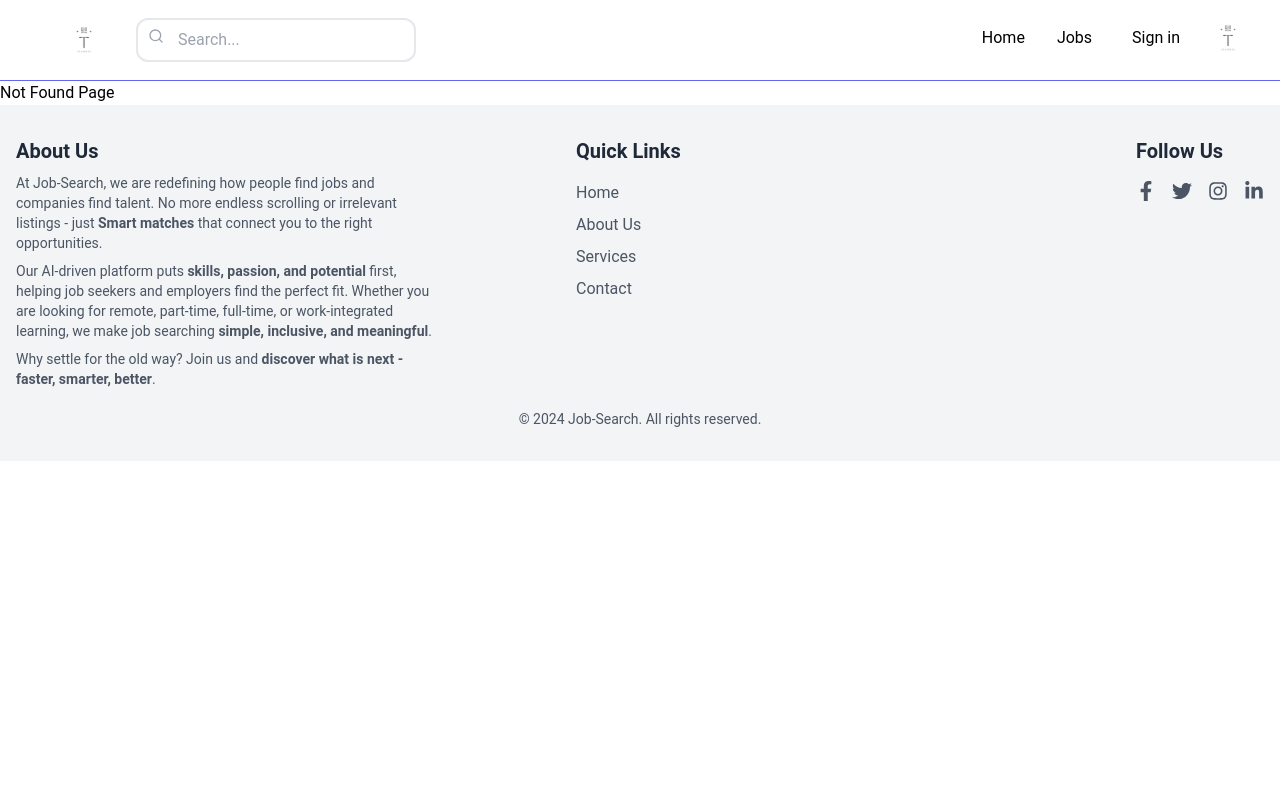
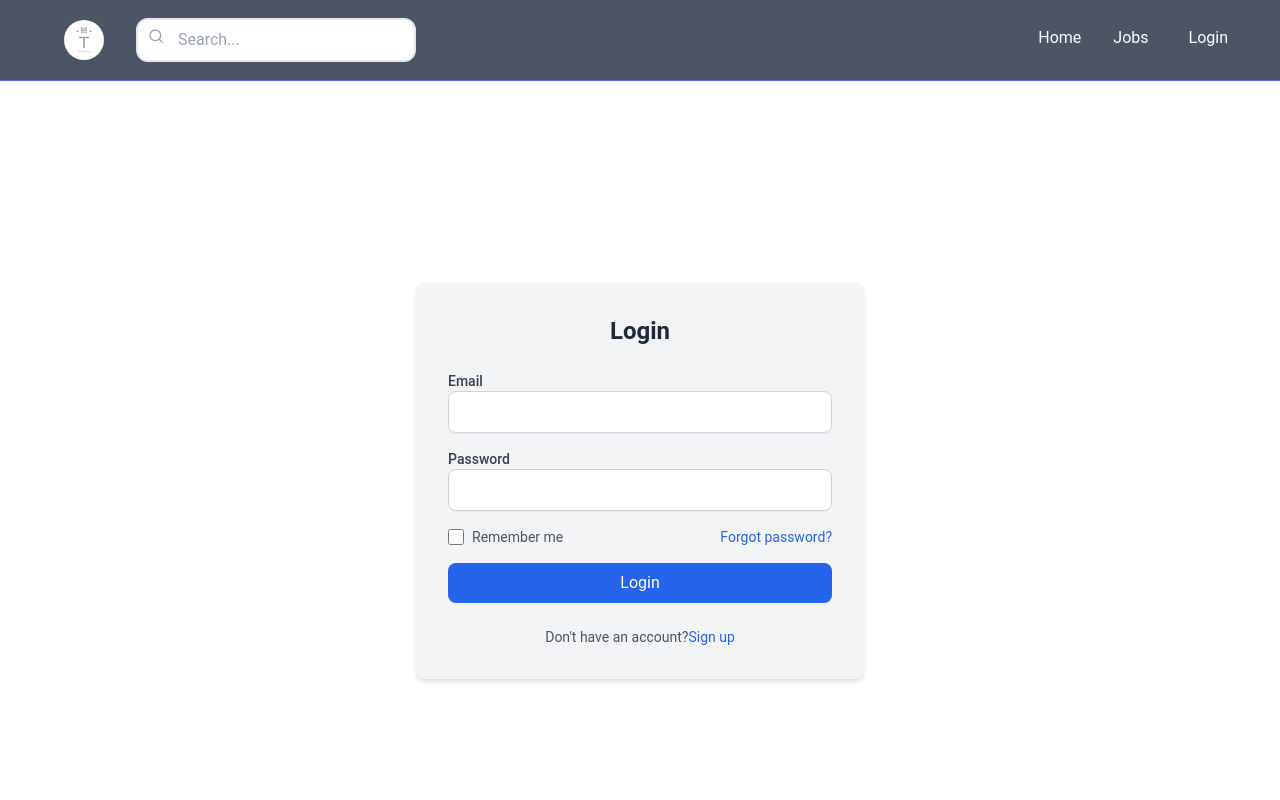
Before and after one commit to ThusTech/Job-Search, a React (Vite) app in the folder frontend/: page /login in a window 1280 px wide. Shown: the top 800 px of the page. Built offline with nearby package versions, Linux system fonts and the light colour scheme.

Commit message:
added frontend login page

```diff
--- a/frontend/src/App.jsx
+++ b/frontend/src/App.jsx
@@ -1,6 +1,7 @@
 import HomePage from './pages/HomePage'
 import JobsPage from './pages/JobsPage'
 import JobPage from './pages/JobPage'
+import LoginPage from './pages/LoginPage'
 import NotFoundPage from './pages/NotFoundPage'
 import MainLayout from './layouts/MainLayout'
 
@@ -17,6 +18,7 @@ const router = createBrowserRouter(
       <Route index element={<HomePage/>}/>
       <Route path='/jobs' element={<JobsPage/>}/>
       <Route path='/jobs/:jobId' element={<JobPage/>}/>
+      <Route path='/login' element={<LoginPage/>}/>
       <Route path="*" element={<NotFoundPage/>}/>
     </Route>
   )
--- /dev/null
+++ b/frontend/src/components/LoginForm.jsx
@@ -0,0 +1,72 @@
+import {Link} from 'react-router-dom'
+import { useState } from 'react'
+
+export default function LoginForm(){
+    const [email, setEmail] = useState('');
+    const [password, setPassword] = useState('');
+
+    const handleSubmit = async(event) =>{
+        event.preventDefault();
+
+        try{
+            await loginService(email, password);
+            alert('login successful');
+        }catch (err){
+            alert('login failed')
+        }
+    }
+
+
+    return (
+        <div className="flex items-center justify-center min-h-screen">
+            <div className="w-full max-w-md p-8 space-y-6 bg-gray-100 rounded-lg shadow-md">
+                <h2 className="text-2xl font-bold text-center text-gray-800">Login</h2>
+                <form className="space-y-4" onSubmit={handleSubmit}>
+                    <div>
+                        <label for="email" className="block text-sm font-medium text-gray-700">Email</label>
+                        <input
+                        id="email"
+                        type="email"
+                        value={email}
+                        onChange={(event)=> setEmail(event.target.value)}
+                        required
+                        className="w-full px-3 py-2 border border-gray-300 rounded-lg shadow-sm focus:outline-none focus:ring focus:ring-blue-500 focus:border-blue-500"
+                        />
+                    </div>
+                    <div>
+                        <label for="password" className="block text-sm font-medium text-gray-700">Password</label>
+                        <input
+                        id="password"
+                        type="password"
+                        value={password}
+                        onChange={(event)=> setPassword(event.target.value)}
+                        required
+                        className="w-full px-3 py-2 border border-gray-300 rounded-lg shadow-sm focus:outline-none focus:ring focus:ring-blue-500 focus:border-blue-500"
+                        />
+                    </div>
+                    <div className="flex items-center justify-between">
+                        <label class="flex items-center">
+                        <input type="checkbox" class="w-4 h-4 text-blue-500 border-gray-300 rounded focus:ring focus:ring-blue-500" />
+                        <span className="ml-2 text-sm text-gray-600">Remember me</span>
+                        </label>
+                        <Link to="*" class="text-sm text-blue-600 hover:underline">
+                        Forgot password?
+                        </Link>
+                    </div>
+                    <button
+                        type="submit"
+                        className="w-full px-4 py-2 text-white bg-blue-600 rounded-lg hover:bg-blue-700 focus:outline-none focus:ring focus:ring-blue-500"
+                    >
+                        Login
+                    </button>
+                </form>
+                <p className="text-sm text-center text-gray-600">
+                    Don't have an account?
+                    <Link to="*" className="text-blue-600 hover:underline">
+                    Sign up
+                    </Link>
+                </p>
+            </div>
+        </div>
+    )
+}
--- a/frontend/src/components/NavBar.jsx
+++ b/frontend/src/components/NavBar.jsx
@@ -6,12 +6,12 @@ import logo from '../assets/images/logo-color.png'
 export default function NavBar(){
 
     return (
-        <nav className=' border-b border-indigo-500'>
+        <nav className='bg-gray-600 border-b border-indigo-500'>
             <div className='mx-auto max-w-7xl px-2 sm:px-6 lg:px-8'>
                 <div className='flex h-20 items-center justify-between'>
                     <div className='flex flex-1 items-center justify-center md:items-stretch md:justify-start'>
                         <a className='flex flex-shrink-0 items-center mr-4'>
-                            <img className='h-10 w-auto hidden md:block mx-8' src={logo} alt='Jobs'/>
+                            <img className='h-10 rounded-full w-auto hidden md:block mx-8' src={logo} alt='Jobs'/>
                             <div className='relative text-white w-100'>
                                 <input
                                     type="text"
@@ -26,23 +26,22 @@ export default function NavBar(){
 
                         <div className='md:ml-auto'>
                             <div className='flex space-x-2'>
-                                <Link className='hover:bg-blue-900 hover:text-white rounded-md px-3 py-2'
+                                <Link className='hover:bg-blue-900 hover:text-white rounded-md text-white px-3 py-2'
                                 to="/">
                                     Home
                                 </Link>
 
-                                <Link className='hover:bg-blue-900 hover:text-white rounded-md px-3 py-2'
+                                <Link className='hover:bg-blue-900 hover:text-white rounded-md text-white px-3 py-2'
                                 to="/jobs">
                                     Jobs
                                 </Link>
 
-                                <Link className='hover:bg-blue-900 hover:text-white rounded-md px-5 py-2'>
-                                    Sign in
+                                <Link className='hover:bg-blue-900 hover:text-white rounded-md text-white px-5 py-2'
+                                to='/login'>
+                                    Login
                                 </Link>
 
-                                <div className=''>
-                                    <img className='h-10 w-auto hidden md:block' src={logo} alt='profileImage'/>
-                                </div>
+
                             </div>
                         </div>
                     </div>
--- a/frontend/src/components/ViewAllJobs.jsx
+++ b/frontend/src/components/ViewAllJobs.jsx
@@ -6,7 +6,7 @@ export default function ViewAllJobs(){
         <section className='m-auto max-w-lg my-10 px-6'>
             <Link
             to="/jobs"
-            className='block bg-black text-white text-center py-4 px-6 rounded-xl hover:bg-gray-700'
+            className='block bg-gray-600 text-white text-center py-4 px-6 rounded-xl hover:bg-gray-700'
             >
                 View All Jobs
             </Link>
--- /dev/null
+++ b/frontend/src/pages/LoginPage.jsx
@@ -0,0 +1,9 @@
+import LoginForm from "../components/LoginForm"
+
+export default function LoginPage(){
+    return (
+        <section>
+            <LoginForm/>
+        </section>
+    )
+}
--- /dev/null
+++ b/frontend/src/services/LoginService.jsx
@@ -0,0 +1,16 @@
+import axios from 'axios'
+
+export default async function loginService(email, password){
+    const API_URL = import.meta.env.VITE_API_URL;
+
+    try{
+        const response = await axios.post(`${API_URL}/api/auth/login`, {
+            email: email,
+            password: password
+        });
+
+        return response.data
+    }catch (err){
+
+    }
+}
```
Also changed, not shown: 2 other files (tests, documents, lock files or other folders).
